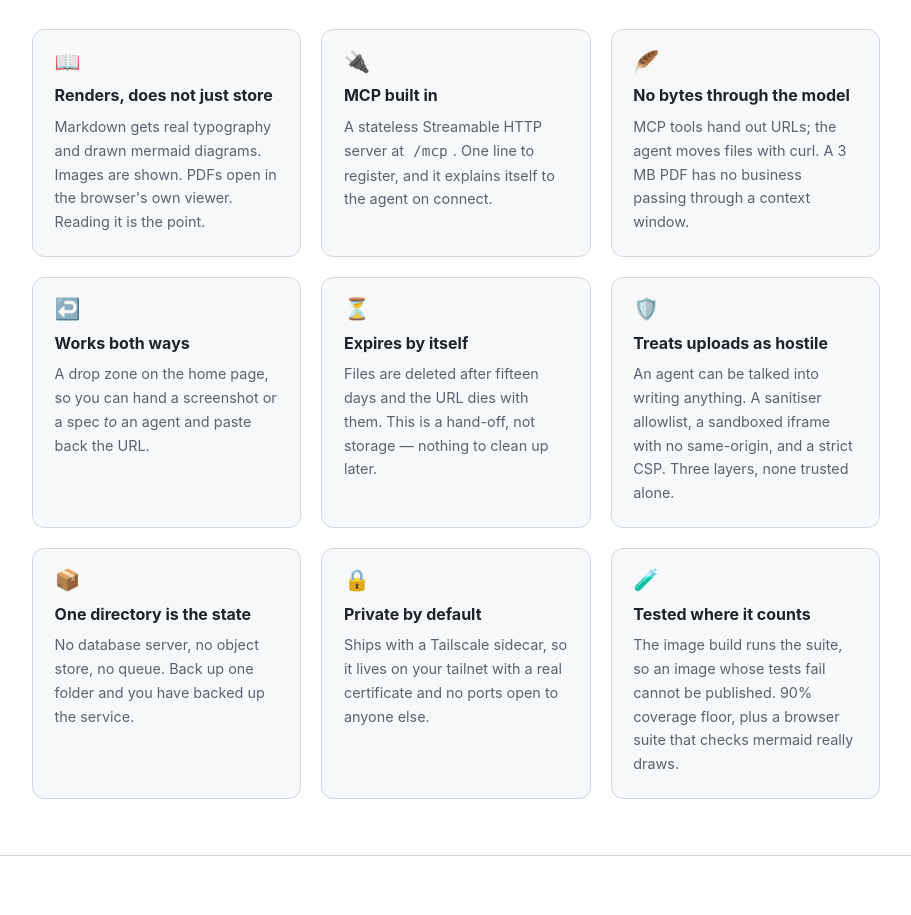
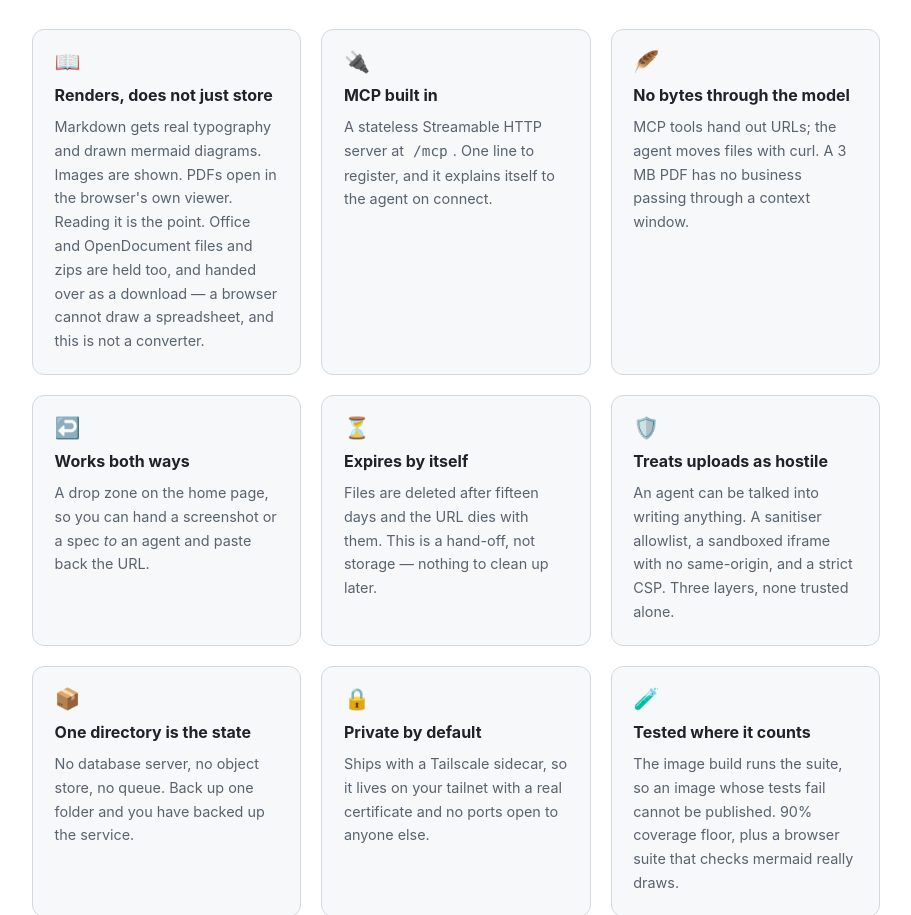
Before and after one commit to melo/small-share-app, a plain HTML site: page site/index.html in a window 1280 px wide. Shown: the part 1066-1981 px from the top of the page, without its empty margins (184-1095 px from the left). Drawn offline with Linux system fonts and the light colour scheme.

Commit message:
Say what the service now takes, everywhere it says it
The accepted-formats list is written out in eight places — the drop
zone's accept attribute and its hint, the how-to page, the API page, the
MCP instructions an agent reads before its first tool call, the
get_upload_url filename description, the OpenAPI summary and kind enum,
the README and the landing page. All of them still said markdown,
images and PDFs.

They say the whole list now, and they say the difference that matters:
the first group is rendered on the page, the second is held and handed
over as a download. An agent that knows that will not promise a human a
rendered spreadsheet.

Co-Authored-By: Claude Opus 5 (1M context) <noreply@anthropic.com>
Claude-Session: https://claude.ai/code/session_0118Y7xfctDiu3tJz82fKdQd

```diff
--- a/site/index.html
+++ b/site/index.html
@@ -197,7 +197,10 @@ footer a:hover { color: var(--fg); }
         <span class="icon">📖</span>
         <h3>Renders, does not just store</h3>
         <p>Markdown gets real typography and drawn mermaid diagrams. Images are
-        shown. PDFs open in the browser's own viewer. Reading it is the point.</p>
+        shown. PDFs open in the browser's own viewer. Reading it is the point.
+        Office and OpenDocument files and zips are held too, and handed over as a
+        download — a browser cannot draw a spreadsheet, and this is not a
+        converter.</p>
       </div>
       <div class="feature">
         <span class="icon">🔌</span>
```
Also changed, not shown: 5 other files.
